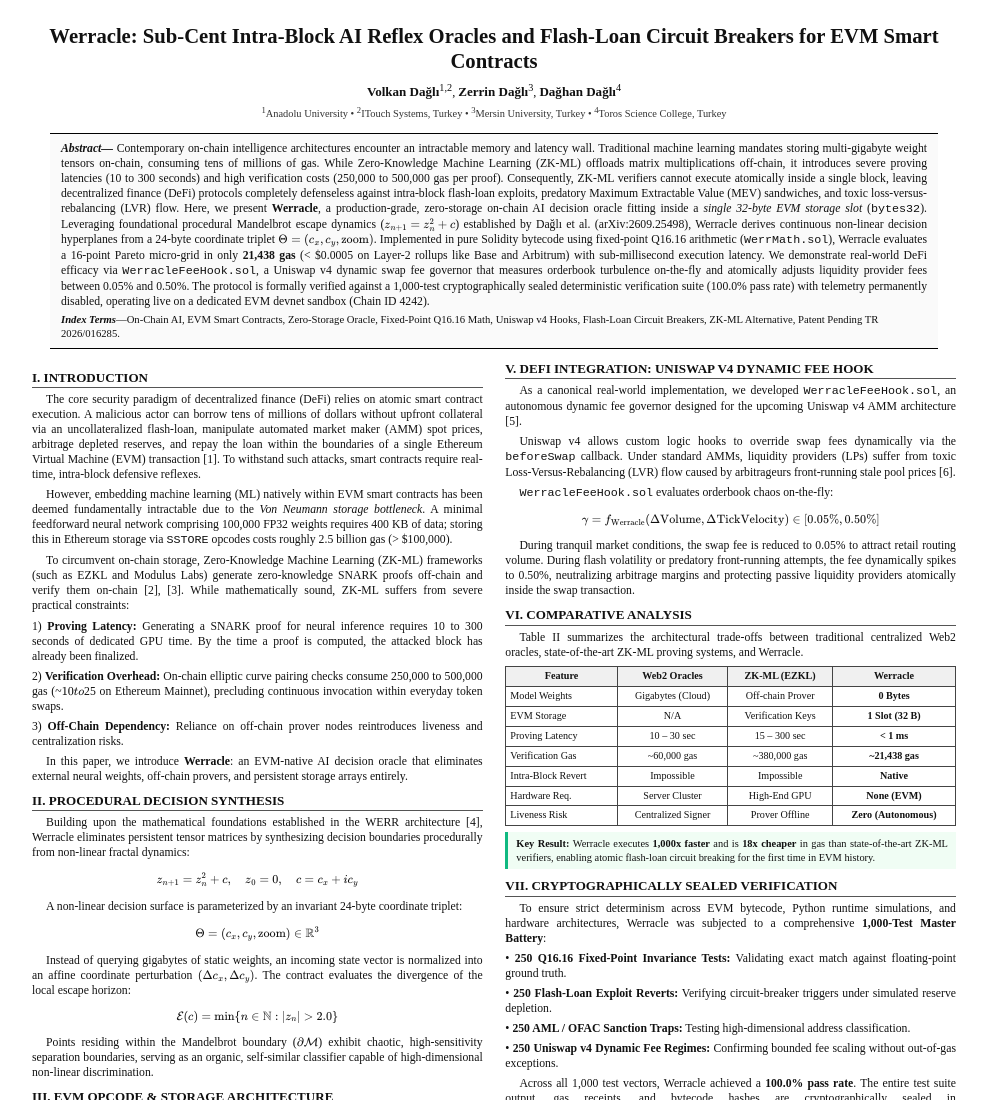
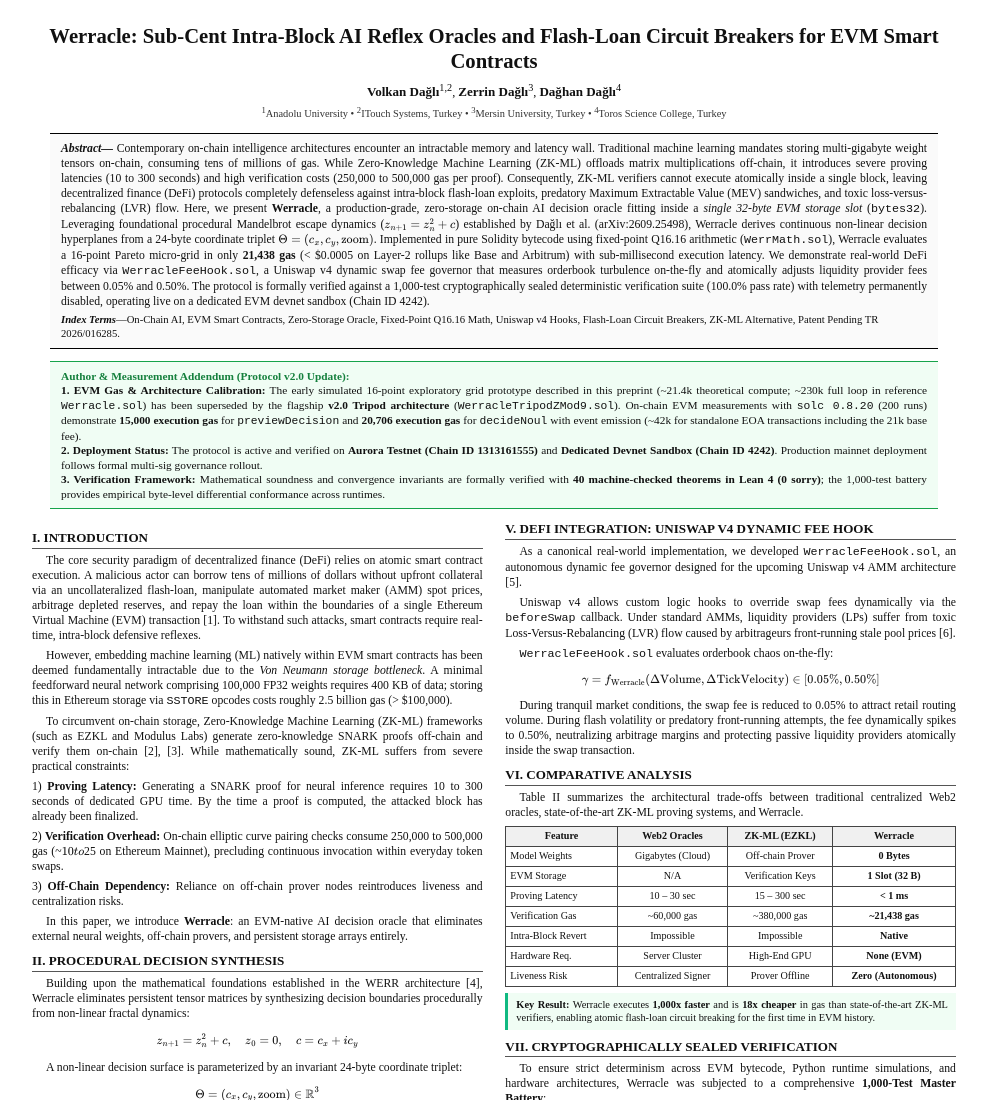
Before and after one commit to pCwOrM/werracle, a website: page Werracle_EVM_AI_Oracle_Research_Paper.html in a window 1280 px wide. Shown: the top 1100 px of the page, without its empty margins (146-1133 px from the left). Drawn offline with nearby package versions, Linux system fonts and the light colour scheme.

Commit message:
docs(paper): add protocol v2.0 EVM gas measurement, testnet deployment and Lean 4 verification addendum

```diff
--- a/Werracle_EVM_AI_Oracle_Research_Paper.html
+++ b/Werracle_EVM_AI_Oracle_Research_Paper.html
@@ -230,6 +230,13 @@ window.MathJax = {
   <div class="keywords">
     <strong>Index Terms</strong>—On-Chain AI, EVM Smart Contracts, Zero-Storage Oracle, Fixed-Point Q16.16 Math, Uniswap v4 Hooks, Flash-Loan Circuit Breakers, ZK-ML Alternative, Patent Pending TR 2026/016285.
   </div>
+</div>
+
+<div class="abstract-box" style="margin-top: 10px; background: #f0fdf4; border-top: 1px solid #16a34a; border-bottom: 1px solid #16a34a; font-size: 8.5pt;">
+  <strong style="color: #15803d;">Author & Measurement Addendum (Protocol v2.0 Update):</strong><br>
+  <strong>1. EVM Gas & Architecture Calibration:</strong> The early simulated 16-point exploratory grid prototype described in this preprint (~21.4k theoretical compute; ~230k full loop in reference <code>Werracle.sol</code>) has been superseded by the flagship <strong>v2.0 Tripod architecture</strong> (<code>WerracleTripodZMod9.sol</code>). On-chain EVM measurements with <code>solc 0.8.20</code> (200 runs) demonstrate <strong>15,000 execution gas</strong> for <code>previewDecision</code> and <strong>20,706 execution gas</strong> for <code>decideNoul</code> with event emission (~42k for standalone EOA transactions including the 21k base fee).<br>
+  <strong>2. Deployment Status:</strong> The protocol is active and verified on <strong>Aurora Testnet (Chain ID 1313161555)</strong> and <strong>Dedicated Devnet Sandbox (Chain ID 4242)</strong>. Production mainnet deployment follows formal multi-sig governance rollout.<br>
+  <strong>3. Verification Framework:</strong> Mathematical soundness and convergence invariants are formally verified with <strong>40 machine-checked theorems in Lean 4 (0 sorry)</strong>; the 1,000-test battery provides empirical byte-level differential conformance across runtimes.
 </div>
 
 <div class="columns">
```
